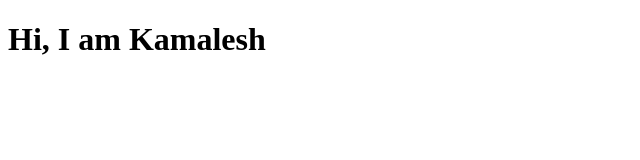
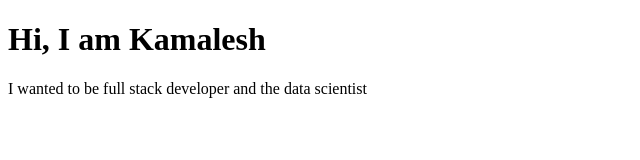
Before and after one commit to Kamalesh-02/dummy-repo, a plain HTML site: page index.html in a window 1280 px wide. Shown: the whole page, without its empty margins (0-640 px from the left). Drawn offline with Linux system fonts and the light colour scheme.

Commit message:
second commit

```diff
--- a/index.html
+++ b/index.html
@@ -7,5 +7,6 @@
 </head>
 <body>
     <h1>Hi, I am Kamalesh</h1>
+    <p>I wanted to be full stack developer and the data scientist</p>
 </body>
 </html>
```
